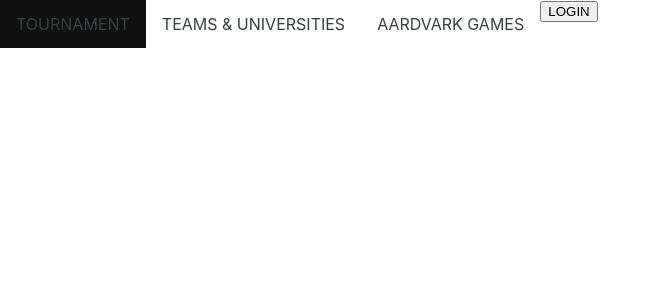
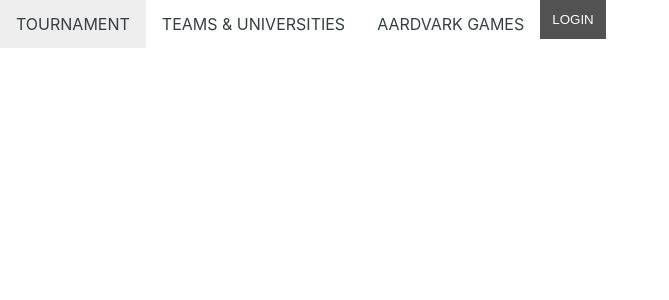
Before and after one commit to ISTE-500-501-TeamWatchHill/frontend, a React (Create React App) app: page / in a window 1280 px wide. Shown: the top 300 px of the page, without its empty margins (0-669 px from the left). Built offline with nearby package versions, Linux system fonts and the light colour scheme; the HTML template or start-up script is replaced by a standard one.

Commit message:
Added some css to navbar

```diff
--- a/src/components/button/button.css
+++ b/src/components/button/button.css
@@ -1 +1,15 @@
-/* TODO for Login buttons on home page and other buttons */
+/**
+    TODO
+        Text size
+        Text color
+        Button height
+        Button background color
+        Button default width -- will be changed if user inputs one
+*/
+
+button {
+    background-color: #525252;
+    color: #FFFFFF;
+    padding: 12px;
+    border: none;
+}
--- a/src/components/navbar/navbar.css
+++ b/src/components/navbar/navbar.css
@@ -20,7 +20,7 @@ ul {
   }
 
   li a:hover:not(.active) {
-    background-color: #111;
+    background-color: #eee;
   }
 
   .active {
```
Also changed, not shown: src/components/button/button.js (+7 -0 lines).
